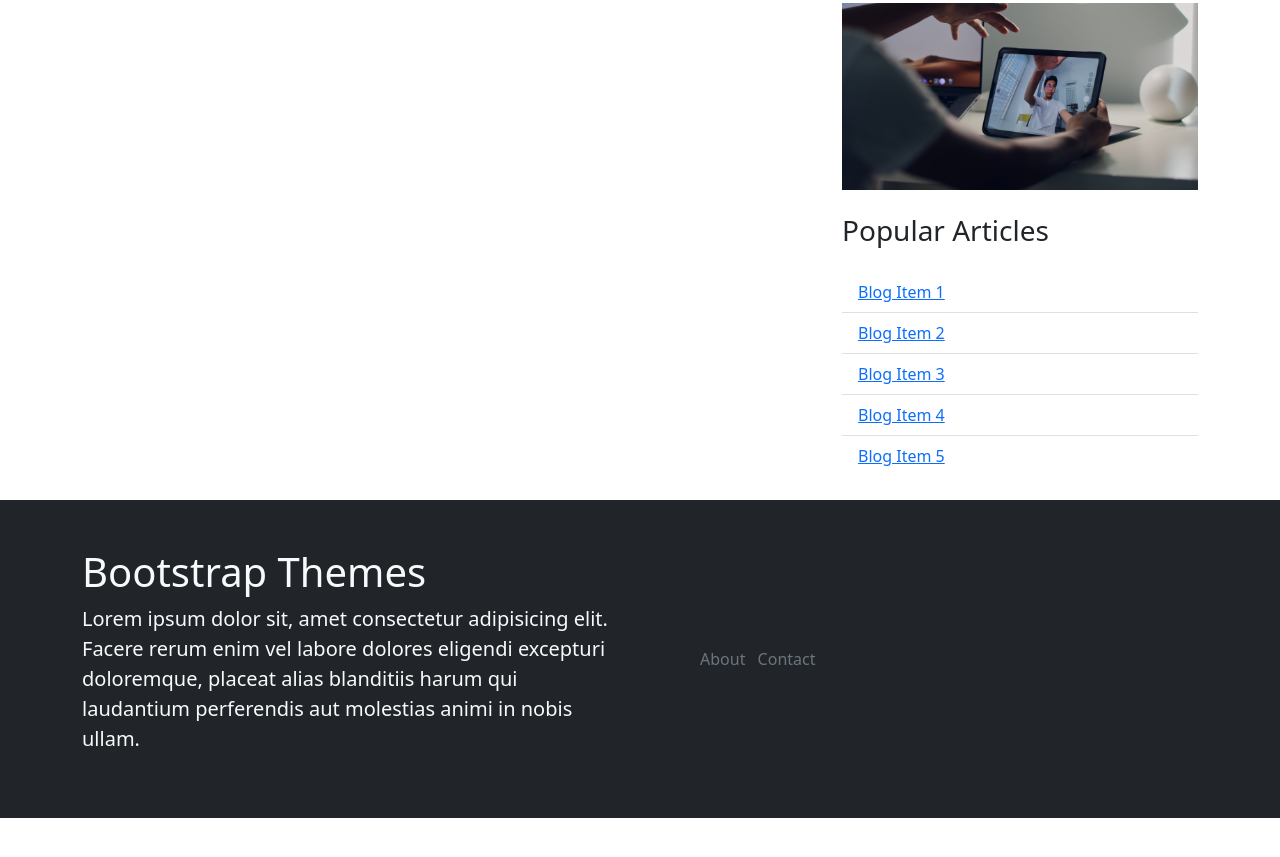
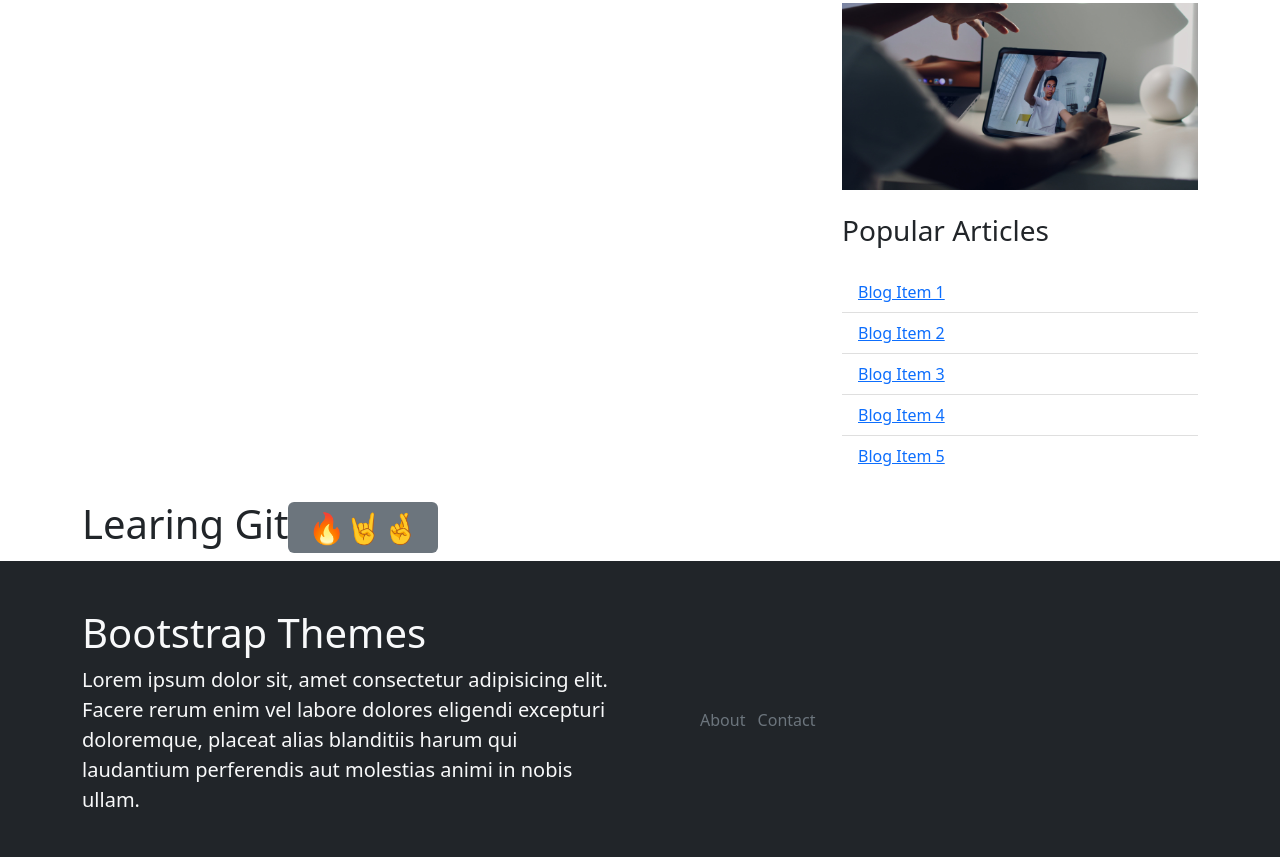
Before and after one commit to arparvez50/iqram-bhir-class, a plain HTML site: page single.html in a window 1280 px wide. Shown: the part 996-1853 px from the top of the page. Before the commit the page ends 1814 px from the top, so only its background shows below. Drawn offline with nearby package versions, Linux system fonts and the light colour scheme.

Commit message:
second change

```diff
--- a/single.html
+++ b/single.html
@@ -79,6 +79,10 @@
         </div>
     </main>
 
+    <div class="container">
+        <h1>Learing Git<span class="badge bg-secondary">🔥🤘🤞</span></h1>
+    </div>
+
     <!-- Footer -->
     <footer class="w-100 bg-dark">
         <div class="container text-light py-5">
```
